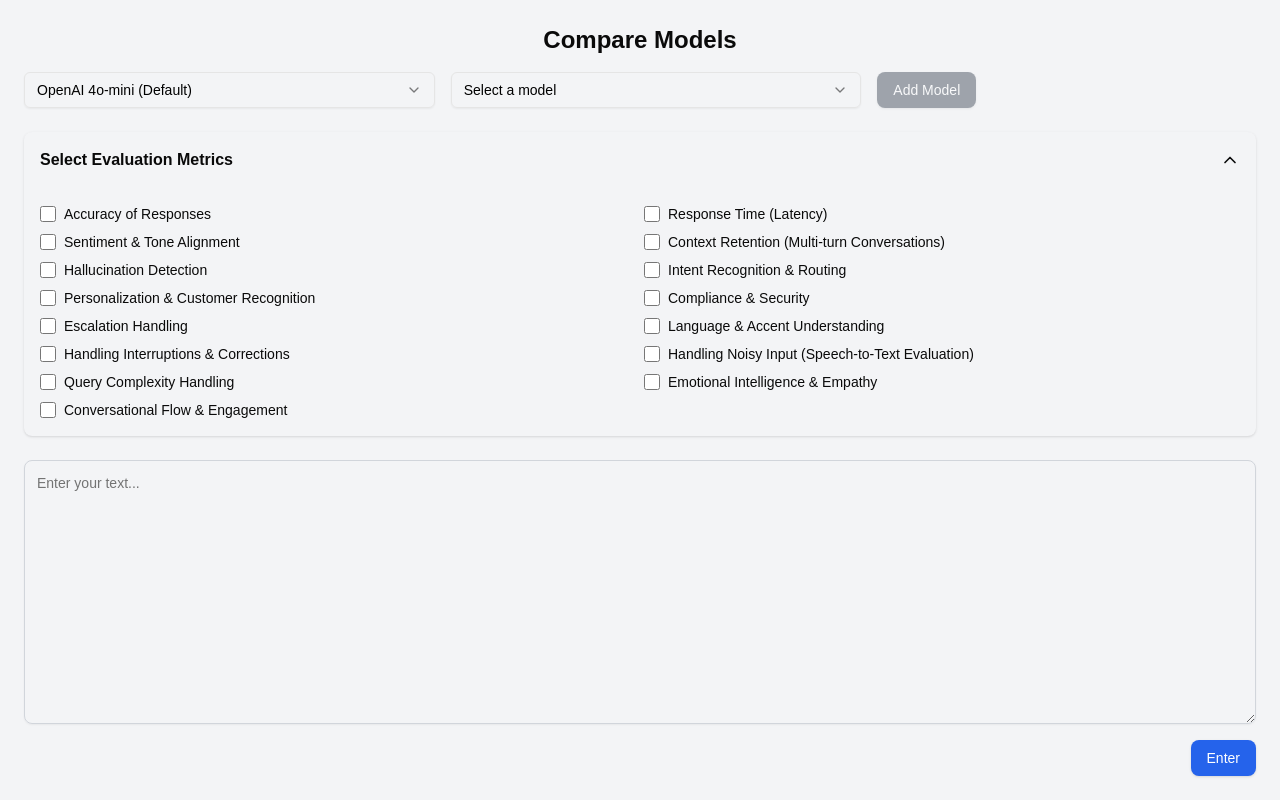
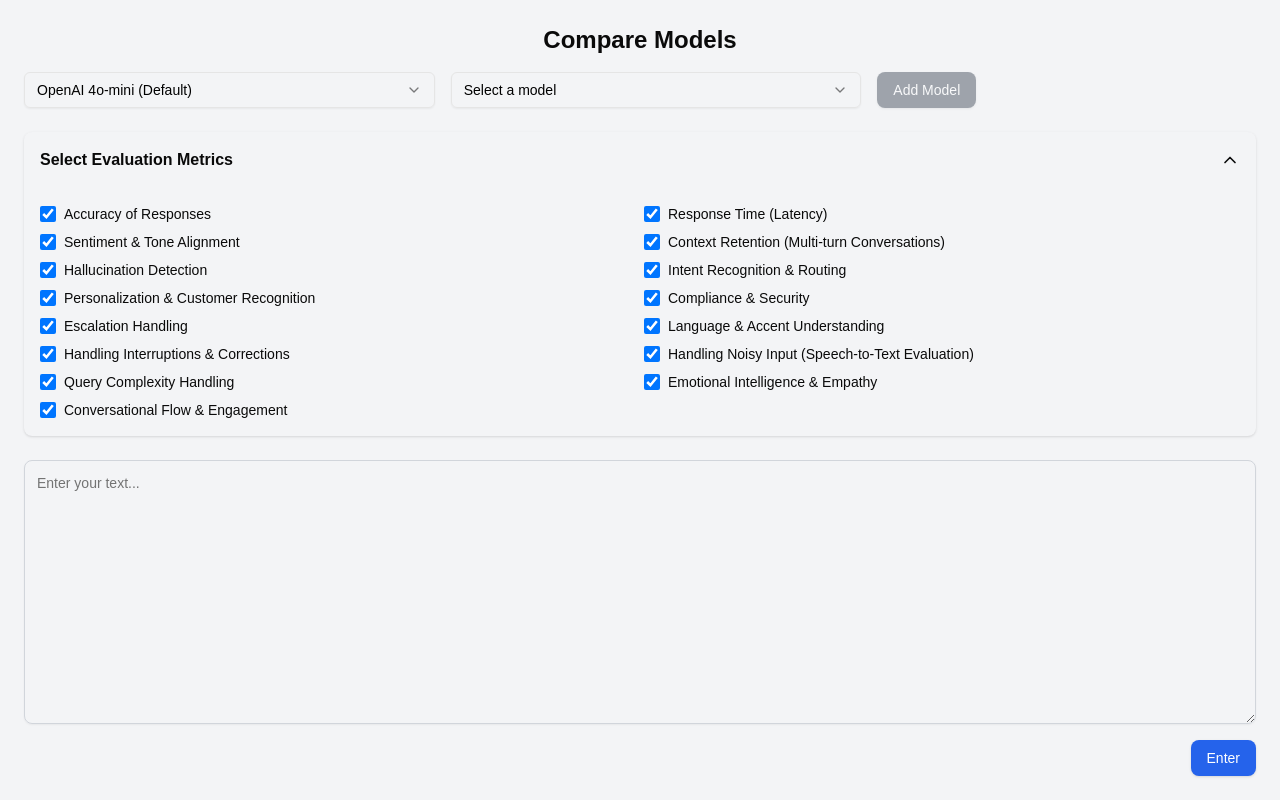
Before and after one commit to RaoAkif/247metrics, a Next.js app: page / in a window 1280 px wide. Built offline with nearby package versions, Linux system fonts and the light colour scheme.

Commit message:
By Default, metrics are checked

```diff
--- a/components/EvaluationMetrics.tsx
+++ b/components/EvaluationMetrics.tsx
@@ -1,3 +1,4 @@
+import { useEffect } from "react";
 import { motion } from "framer-motion";
 import { ChevronDown, ChevronUp } from "lucide-react";
 
@@ -16,6 +17,13 @@ export default function EvaluationMetrics({
   metricsOpen,
   setMetricsOpen,
 }: EvaluationMetricsProps) {
+  // Initialize all checkboxes to be checked by default
+  useEffect(() => {
+    if (selectedMetrics.length === 0) {
+      setSelectedMetrics(evaluationMetrics);
+    }
+  }, [evaluationMetrics, selectedMetrics.length, setSelectedMetrics]);
+
   const toggleMetric = (metric: string) => {
     setSelectedMetrics(
       selectedMetrics.includes(metric)
```
